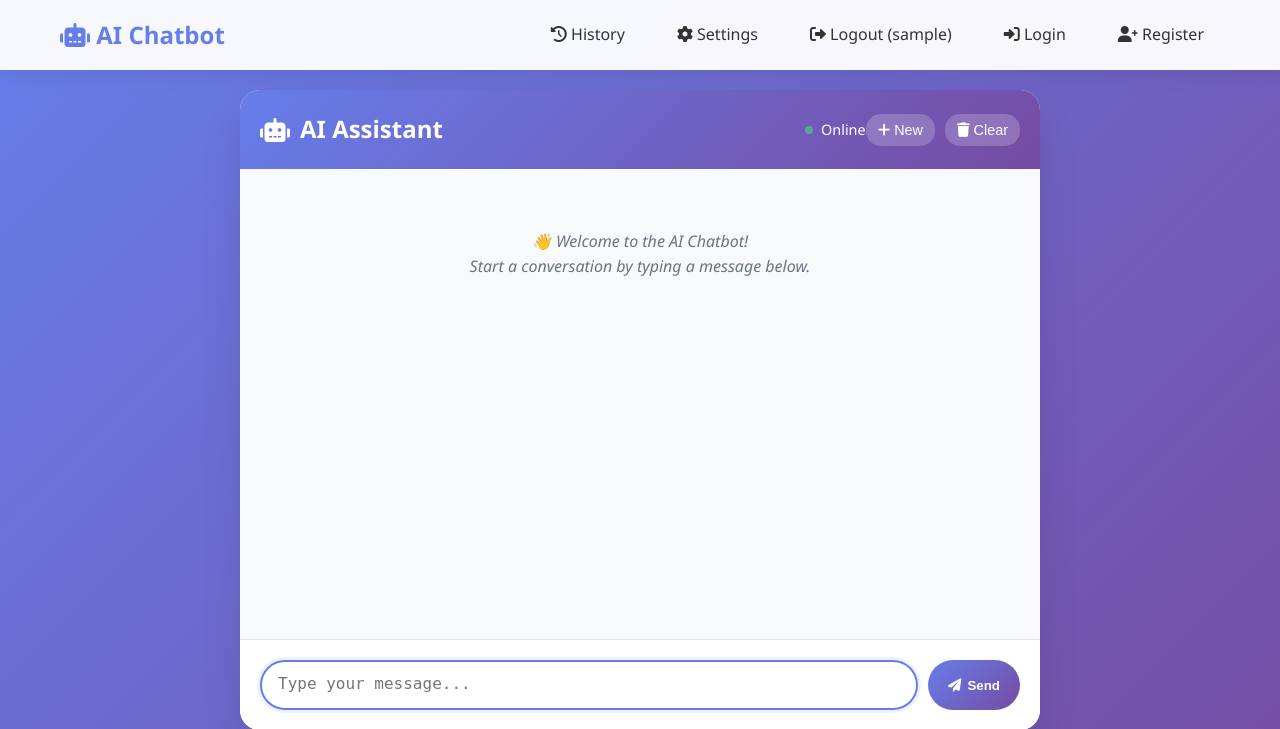
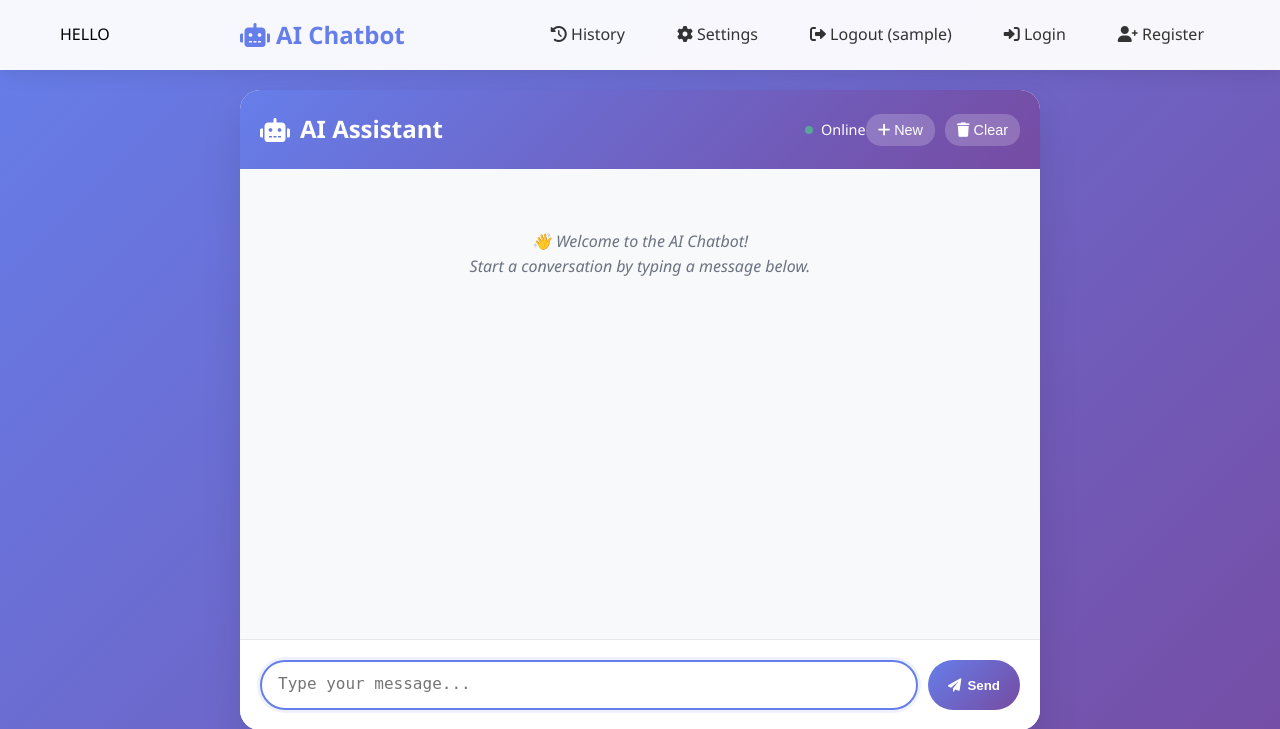
Before and after one commit to muhdashique/Datingwebapp, a Django app: template chatbotapp/templates/chat.html in a window 1280 px wide. Shown: the top 729 px of the page. Run offline with Django 5.2, Linux system fonts and the light colour scheme; the template is opened without the code that fills it: values that come from a table or form of the project are taken from there, others are empty; the visitor is signed in with stand-in values (Sample User, id 1); data comes from the database, SQL or seed files in the repository; parts of the project's set-up code (start-up, migrations or seed data) failed here and were passed over.

Commit message:
second commit

```diff
--- a/chatbotapp/templates/base.html
+++ b/chatbotapp/templates/base.html
@@ -248,6 +248,7 @@
 <body>
     <nav class="navbar">
         <div class="container">
+            <h>HELLO</h>
             <a href="{% url 'home' %}" class="navbar-brand">
                 <i class="fas fa-robot"></i> AI Chatbot
             </a>
```
